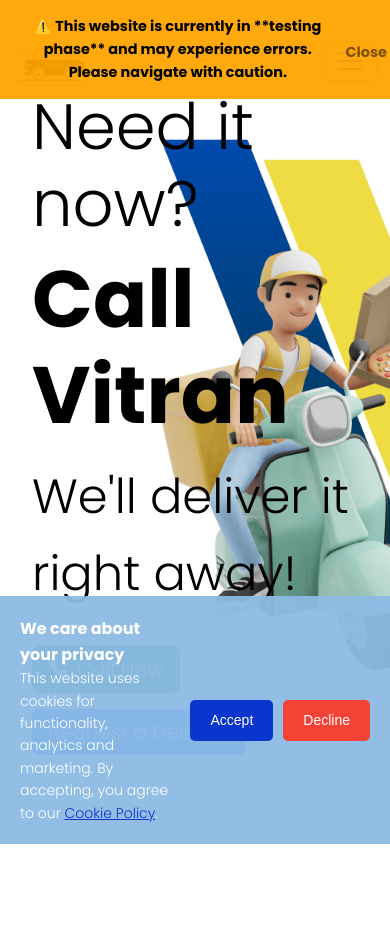
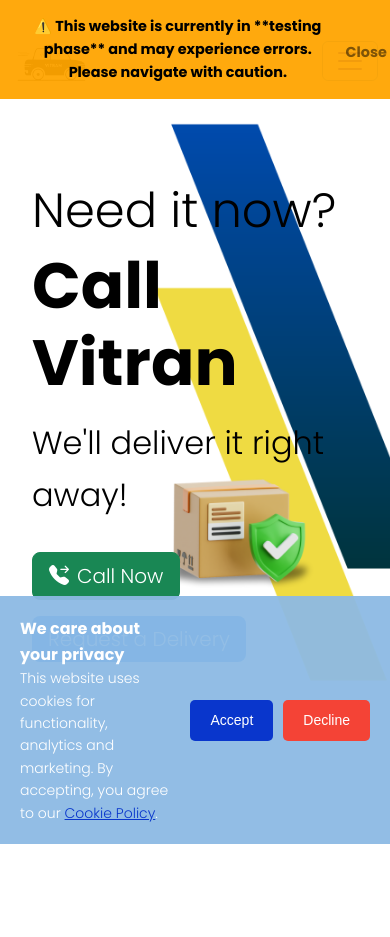
Before and after one commit to Poutechnologies/VitranPE-WebsiteCode, a PHP site: page / in a window 390 px wide. Shown: the top 937 px of the page. Run offline with PHP 8.4, Linux system fonts and the light colour scheme; some libraries are stand-ins or nearby versions; some web fonts are replaced.

Commit message:
Hero Cell FIxed

```diff
--- a/style/css/css.css
+++ b/style/css/css.css
@@ -77,14 +77,14 @@
 /* HERO MOBILE */
 @media (max-width: 768px) {
   .hero {
-    background-image: url('/images/general/4.png');
+    background-image: url('/images/general/heroVitranCell.png');
     padding: 60px 20px;
     min-height: 80vh;
   }
 
-  .hero h1 { font-size: 5rem; }
-  .hero h3 { font-size: 4rem; }
-  .hero p  { font-size: 3rem; }
+  .hero h1 { font-size: 4rem; }
+  .hero h3 { font-size: 3rem; }
+  .hero p  { font-size: 2rem; }
 }
 
 /* ==============================
```
Also changed, not shown: images/general/4.png (deleted), images/general/heroVitranCell.png.
